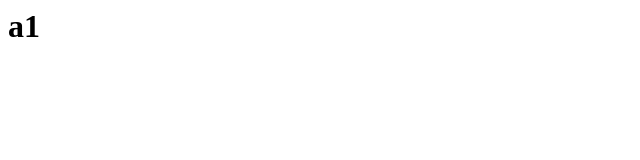
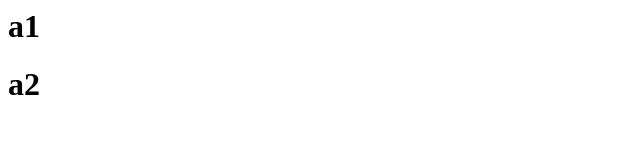
Before and after one commit to limweb/GIT-CT1, a plain HTML site: page index.html in a window 1280 px wide. Shown: the full height of the page, 0-640 px from the left. Drawn offline with Linux system fonts and the light colour scheme.

Commit message:
add <h1> อันที่ 2

```diff
--- a/index.html
+++ b/index.html
@@ -1,5 +1,6 @@
 <html>
 <body>
 	<h1>a1</h1>
+	<h1>a2</h1>
 </body>
 </html>
```
